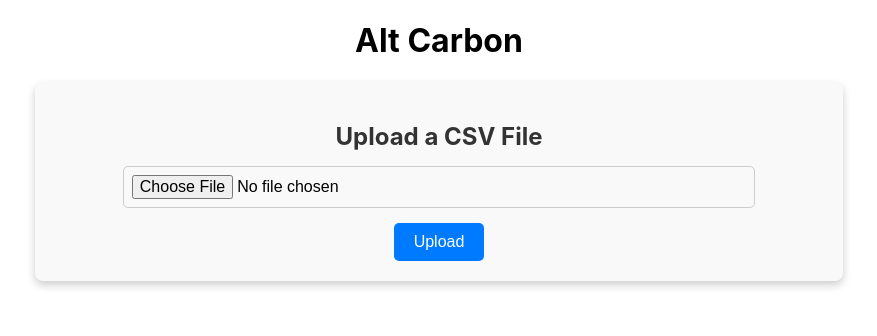
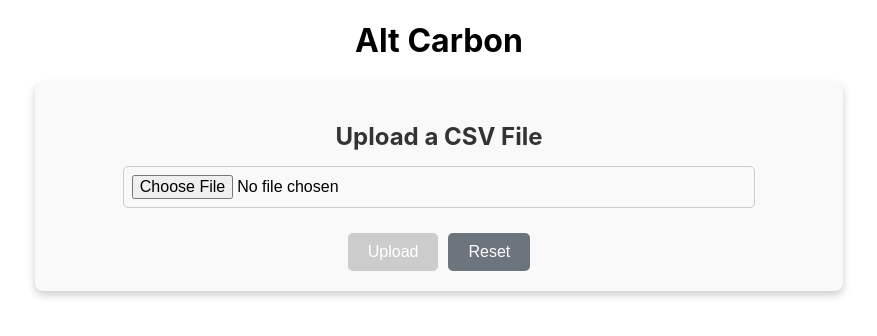
Before and after one commit to ShivaR004/AltCarbon, a React (Create React App) app: page / in a window 1280 px wide. Shown: the top 336 px of the page, without its empty margins (201-1078 px from the left). Built offline with nearby package versions, Linux system fonts and the light colour scheme; the HTML template or start-up script is replaced by a standard one.

Commit message:
first commit

```diff
--- a/src/Components/FileUpload.css
+++ b/src/Components/FileUpload.css
@@ -70,3 +70,78 @@
     font-family: monospace;
     font-size: 14px;
 }
+
+.preview-table {
+    width: 100%;
+    border-collapse: collapse;
+    margin-top: 10px;
+}
+
+.preview-table th, .preview-table td {
+    border: 1px solid #ddd;
+    padding: 8px;
+    text-align: left;
+}
+
+.preview-table th {
+    background-color: #f4f4f4;
+    font-weight: bold;
+}
+
+.preview-table tr:nth-child(even) {
+    background-color: #f9f9f9;
+}
+
+.preview-table tr:hover {
+    background-color: #f1f1f1;
+}
+
+.error-message {
+    color: #dc3545;
+    margin-top: 10px;
+    font-size: 16px;
+}
+
+.success-message {
+    color: #28a745;
+    margin-top: 10px;
+    font-size: 16px;
+}
+
+.loading-message {
+    color: #007bff;
+    margin-top: 10px;
+    font-size: 16px;
+}
+
+.button-group {
+    display: flex;
+    gap: 10px;
+    margin-top: 10px;
+}
+
+.reset-btn {
+    background-color: #6c757d;
+    color: white;
+    border: none;
+    padding: 10px 20px;
+    font-size: 16px;
+    border-radius: 5px;
+    cursor: pointer;
+    transition: 0.3s;
+}
+
+.reset-btn:hover {
+    background-color: #5a6268;
+}
+
+.table-wrapper {
+    max-height: 400px;
+    overflow-y: auto;
+    margin-top: 15px;
+}
+
+.upload-btn:disabled {
+    background-color: #cccccc;
+    cursor: not-allowed;
+}
--- a/src/Components/FileUpload.js
+++ b/src/Components/FileUpload.js
@@ -1,15 +1,23 @@
 import React, { useState, useRef } from "react";
 import axios from "axios";
-import "./FileUpload.css"; // Import CSS file
+import "./FileUpload.css";
 
 const FileUpload = () => {
     const [file, setFile] = useState(null);
     const [message, setMessage] = useState("");
     const [preview, setPreview] = useState(null);
-    const fileInputRef = useRef(null); // Ref to reset the file input field
+    const [isLoading, setIsLoading] = useState(false);
+    const fileInputRef = useRef(null);
 
     const handleFileChange = (event) => {
-        setFile(event.target.files[0]);
+        const selectedFile = event.target.files[0];
+        if (selectedFile && selectedFile.name.endsWith(".csv")) {
+            setFile(selectedFile);
+            setMessage("");
+        } else {
+            setFile(null);
+            setMessage("Only CSV files are allowed.");
+        }
     };
 
     const handleUpload = async () => {
@@ -18,6 +26,7 @@ const FileUpload = () => {
             return;
         }
 
+        setIsLoading(true);
         const formData = new FormData();
         formData.append("file", file);
 
@@ -25,20 +34,25 @@ const FileUpload = () => {
             const response = await axios.post("http://127.0.0.1:5000/upload", formData, {
                 headers: { "Content-Type": "multipart/form-data" }
             });
-            setMessage("File uploaded successfully!"); // Success message
+
+            setMessage("File uploaded successfully!");
             setPreview(response.data.preview);
 
-            // Reset all states and file input after 3 seconds
-            setTimeout(() => {
-                setFile(null);
-                setMessage("");
-                setPreview(null);
-                if (fileInputRef.current) {
-                    fileInputRef.current.value = ""; // Reset file input field
-                }
-            }, 300000);
         } catch (error) {
-            setMessage("File upload failed.");
+            console.error("File upload error:", error);
+            setMessage(error.response?.data?.message || "File upload failed.");
+            setPreview(null);
+        } finally {
+            setIsLoading(false);
+        }
+    };
+
+    const handleReset = () => {
+        setFile(null);
+        setMessage("");
+        setPreview(null);
+        if (fileInputRef.current) {
+            fileInputRef.current.value = "";
         }
     };
 
@@ -51,16 +65,55 @@ const FileUpload = () => {
                     accept=".csv"
                     onChange={handleFileChange}
                     className="file-input"
-                    ref={fileInputRef} // Attach ref to the input field
+                    ref={fileInputRef}
+                    disabled={isLoading}
                 />
-                <button onClick={handleUpload} className="upload-btn">Upload</button>
+                <div className="button-group">
+                    <button
+                        onClick={handleUpload}
+                        className="upload-btn"
+                        disabled={!file || isLoading}
+                    >
+                        {isLoading ? "Uploading..." : "Upload"}
+                    </button>
+                    <button
+                        onClick={handleReset}
+                        className="reset-btn"
+                    >
+                        Reset
+                    </button>
+                </div>
             </div>
-            {message && <p className="message">{message}</p>}
 
-            {preview && (
+            {message && (
+                <p className={message.includes("successfully") ? "success-message" : "error-message"}>
+                    {message}
+                </p>
+            )}
+
+            {preview && preview.length > 0 && (
                 <div className="preview-container">
-                    <h3>CSV Preview:</h3>
-                    <pre className="preview-box">{JSON.stringify(preview, null, 2)}</pre>
+                    <h3>File Preview:</h3>
+                    <div className="table-wrapper">
+                        <table className="preview-table">
+                            <thead>
+                                <tr>
+                                    {Object.keys(preview[0]).map((key) => (
+                                        <th key={key}>{key}</th>
+                                    ))}
+                                </tr>
+                            </thead>
+                            <tbody>
+                                {preview.map((row, index) => (
+                                    <tr key={index}>
+                                        {Object.values(row).map((value, i) => (
+                                            <td key={i}>{value}</td>
+                                        ))}
+                                    </tr>
+                                ))}
+                            </tbody>
+                        </table>
+                    </div>
                 </div>
             )}
         </div>
```
Also changed, not shown: 4 other files (tests, documents, lock files or other folders).
